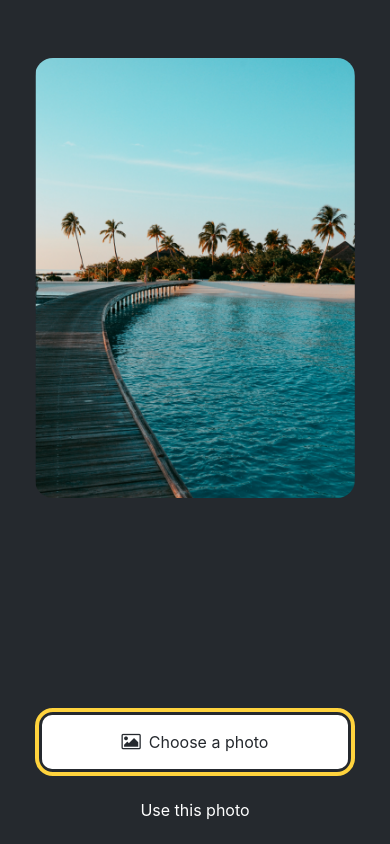
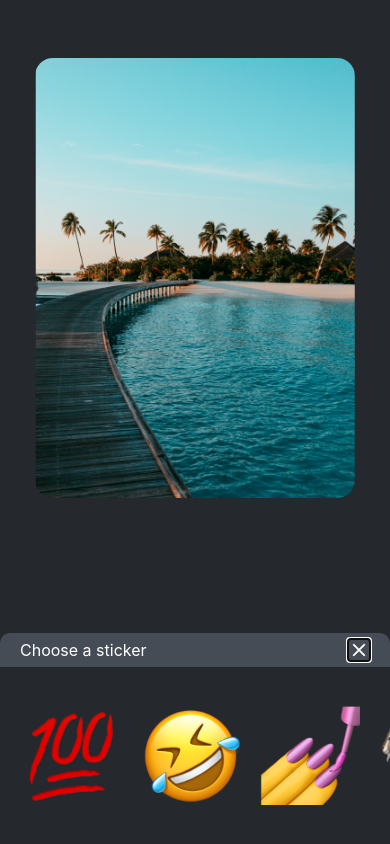
Before and after one commit to theoriginalvisagie/react-native-tutorial, a React Native app: screen / in a window 390 px wide. Built offline with nearby package versions, Linux system fonts and the light colour scheme.

Commit message:
EmojiPicker Step Finished

```diff
--- a/App.js
+++ b/App.js
@@ -10,9 +10,16 @@
 import CircleButton from './components/CircleButton';
 import IconButton from './components/IconButton';
 
+import EmojiPicker from "./components/EmojiPicker";
+import EmojiList from './components/EmojiList';
+import EmojiSticker from './components/EmojiSticker';
+
+
 const PlaceholderImage = require('./assets/images/background-image.png');
 
 export default function App() {
+  const [pickedEmoji, setPickedEmoji] = useState(null);
+  const [isModalVisible, setIsModalVisible] = useState(true);
   const [selectedImage, setSelectedImage] = useState(null);
   const [showAppOptions, setShowAppOptions] = useState(false);
 
@@ -35,7 +42,11 @@
   };
 
   const onAddSticker = () => {
-    // we will implement this later
+    setIsModalVisible(true);
+  };
+
+  const onModalClose = () => {
+    setIsModalVisible(false);
   };
 
   const onSaveImageAsync = async () => {
@@ -49,6 +60,7 @@
           placeholderImageSource={PlaceholderImage}
           selectedImage={selectedImage}
         />
+        {pickedEmoji && <EmojiSticker imageSize={40} stickerSource={pickedEmoji} />}
       </View>
       {showAppOptions ? (
         <View style={styles.optionsContainer}>
@@ -64,6 +76,9 @@
           <Button label="Use this photo" onPress={() => setShowAppOptions(true)}/>
         </View>
       )}
+      <EmojiPicker isVisible={isModalVisible} onClose={onModalClose}>
+        <EmojiList onSelect={setPickedEmoji} onCloseModal={onModalClose} />
+      </EmojiPicker>
       <StatusBar style="auto" />
     </View>
   );
--- /dev/null
+++ b/components/EmojiList.js
@@ -0,0 +1,47 @@
+import { useState } from 'react';
+import { StyleSheet, FlatList, Image, Platform, Pressable } from 'react-native';
+
+export default function EmojiList({ onSelect, onCloseModal }) {
+  const [emoji] = useState([
+    require('../assets/images/emoji1.png'),
+    require('../assets/images/emoji2.png'),
+    require('../assets/images/emoji3.png'),
+    require('../assets/images/emoji4.png'),
+    require('../assets/images/emoji5.png'),
+    require('../assets/images/emoji6.png'),
+  ]);
+
+  return (
+    <FlatList
+      horizontal
+      showsHorizontalScrollIndicator={Platform.OS === 'web'}
+      data={emoji}
+      contentContainerStyle={styles.listContainer}
+      renderItem={({ item, index }) => (
+        <Pressable
+          onPress={() => {
+            onSelect(item);
+            onCloseModal();
+          }}>
+          <Image source={item} key={index} style={styles.image} />
+        </Pressable>
+      )}
+    />
+  );
+}
+
+const styles = StyleSheet.create({
+  listContainer: {
+    borderTopRightRadius: 10,
+    borderTopLeftRadius: 10,
+    paddingHorizontal: 20,
+    flexDirection: 'row',
+    alignItems: 'center',
+    justifyContent: 'space-between',
+  },
+  image: {
+    width: 100,
+    height: 100,
+    marginRight: 20,
+  },
+});
--- a/components/EmojiPicker.js
+++ b/components/EmojiPicker.js
@@ -16,3 +16,29 @@
     </Modal>
   );
 }
+
+const styles = StyleSheet.create({
+  modalContent: {
+    height: '25%',
+    width: '100%',
+    backgroundColor: '#25292e',
+    borderTopRightRadius: 18,
+    borderTopLeftRadius: 18,
+    position: 'absolute',
+    bottom: 0,
+  },
+  titleContainer: {
+    height: '16%',
+    backgroundColor: '#464C55',
+    borderTopRightRadius: 10,
+    borderTopLeftRadius: 10,
+    paddingHorizontal: 20,
+    flexDirection: 'row',
+    alignItems: 'center',
+    justifyContent: 'space-between',
+  },
+  title: {
+    color: '#fff',
+    fontSize: 16,
+  },
+});
--- /dev/null
+++ b/components/EmojiSticker.js
@@ -0,0 +1,13 @@
+import { View, Image } from 'react-native';
+
+export default function EmojiSticker({ imageSize, stickerSource }) {
+  return (
+    <View style={{ top: -350 }}>
+      <Image
+        source={stickerSource}
+        resizeMode="contain"
+        style={{ width: imageSize, height: imageSize }}
+      />
+    </View>
+  );
+}
```
